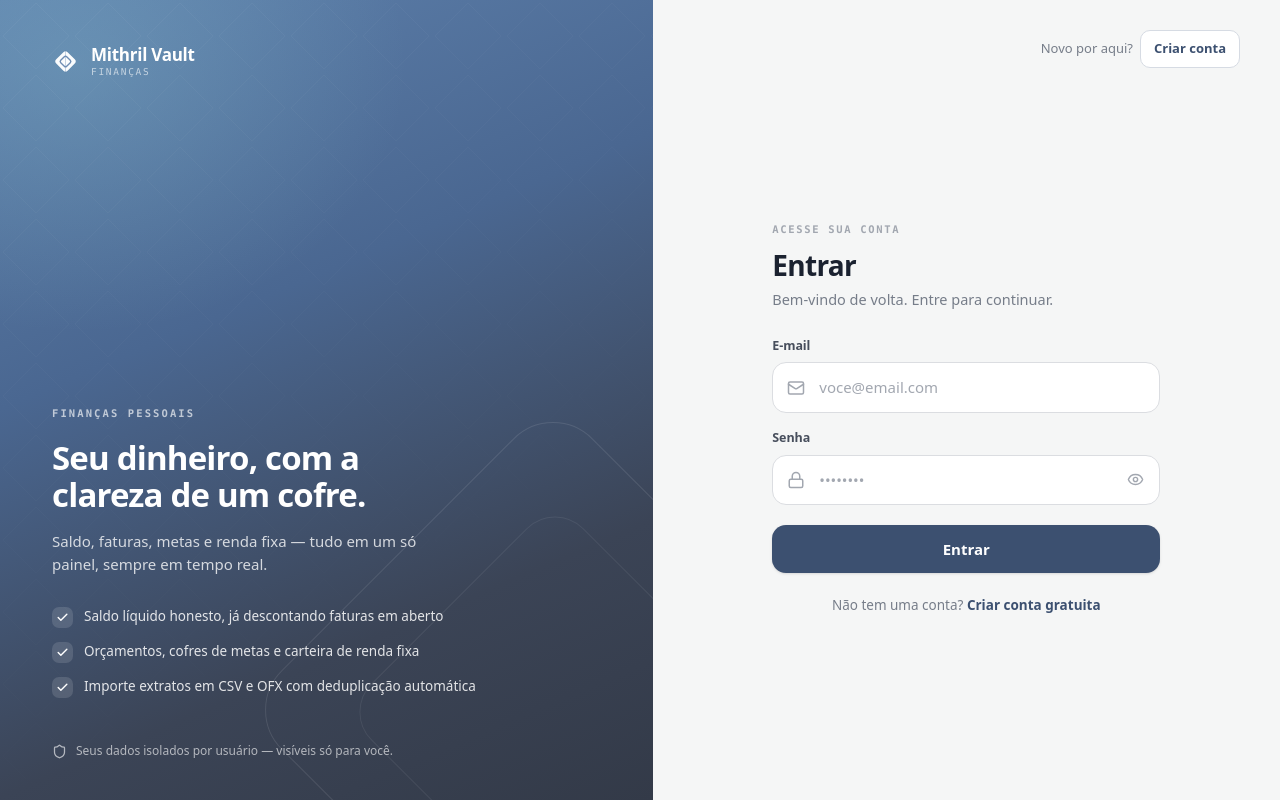
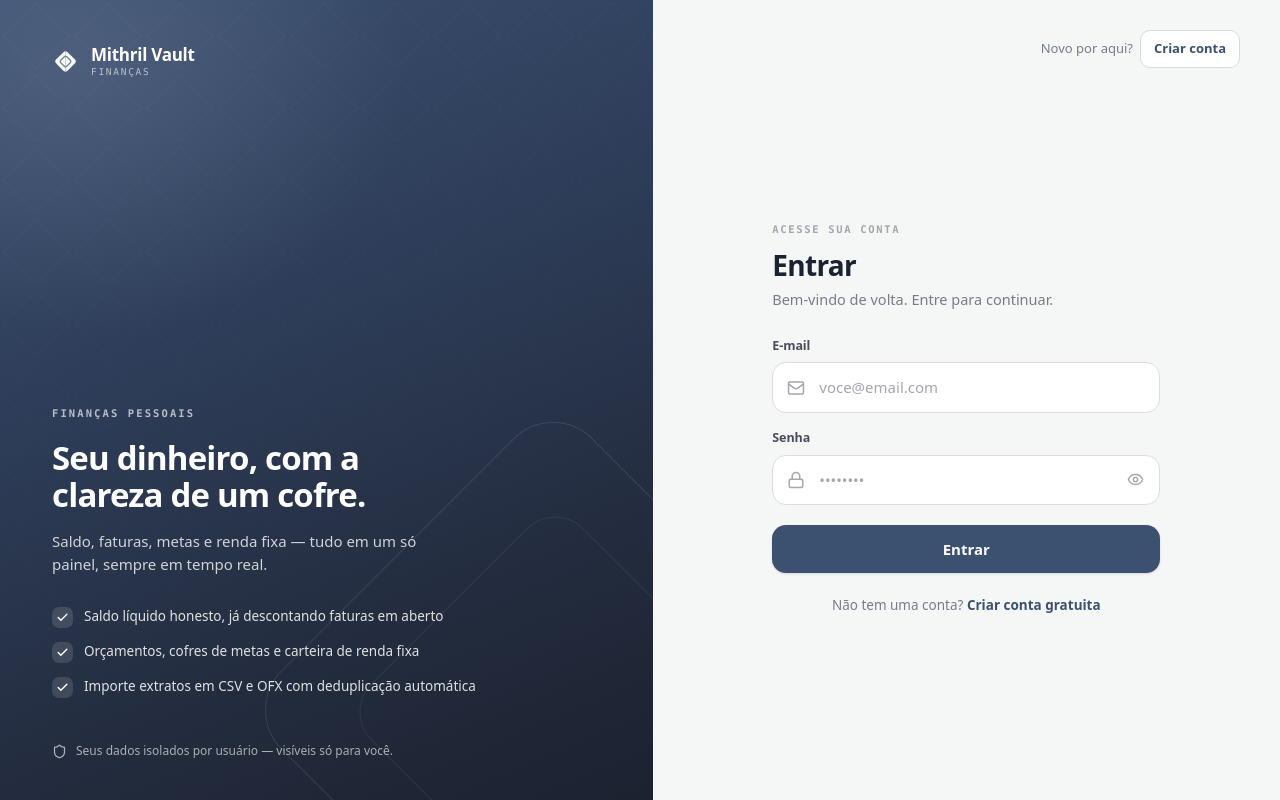
Before and after one commit to Lucas-CSilva/mithril-vault, a Next.js app in the folder web/: page /login in a window 1280 px wide. Built offline with nearby package versions, Linux system fonts and the light colour scheme; no server answers.

Commit message:
refactor(design): tokenize BrandPanel gradient and logo strokes

```diff
--- a/web/src/features/auth/components/BrandPanel.tsx
+++ b/web/src/features/auth/components/BrandPanel.tsx
@@ -34,18 +34,16 @@ function LogoLight() {
         rx="2"
         transform="rotate(45 16 8.9)"
         fill="none"
-        stroke="#5E81AC"
+        style={{ stroke: "var(--frost-teal)", strokeOpacity: 0.9 }}
         strokeWidth="1.6"
-        strokeOpacity="0.9"
       />
       <line
         x1="16"
         y1="2.5"
         x2="16"
         y2="29.5"
-        stroke="#5E81AC"
+        style={{ stroke: "var(--frost-teal)", strokeOpacity: 0.35 }}
         strokeWidth="1.1"
-        strokeOpacity="0.35"
       />
     </svg>
   );
@@ -62,7 +60,7 @@ export function BrandPanel({
       className="relative hidden flex-col overflow-hidden px-[52px] pt-[46px] pb-[40px] text-white lg:flex"
       style={{
         background:
-          "radial-gradient(120% 80% at 12% 8%, rgba(136,192,208,.30) 0%, rgba(136,192,208,0) 42%), linear-gradient(157deg, #5E81AC 0%, #4A6791 38%, #3B4456 74%, #333A48 100%)",
+          "radial-gradient(120% 80% at 12% 8%, var(--brand-panel-haze) 0%, rgba(122,138,164,0) 42%), linear-gradient(157deg, var(--frost-deep) 0%, var(--frost-shade) 38%, var(--frost-dark) 74%, var(--ink) 100%)",
       }}
     >
       {/* Diamond lattice overlay */}
```
